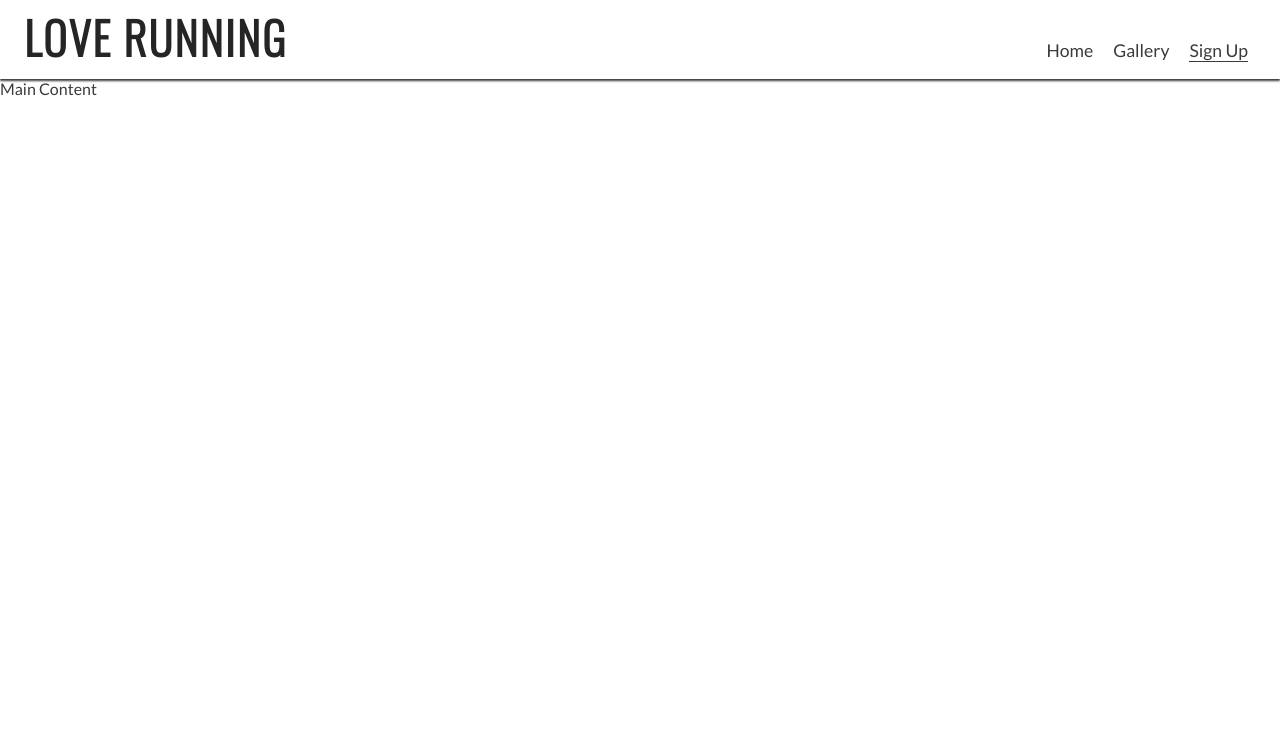
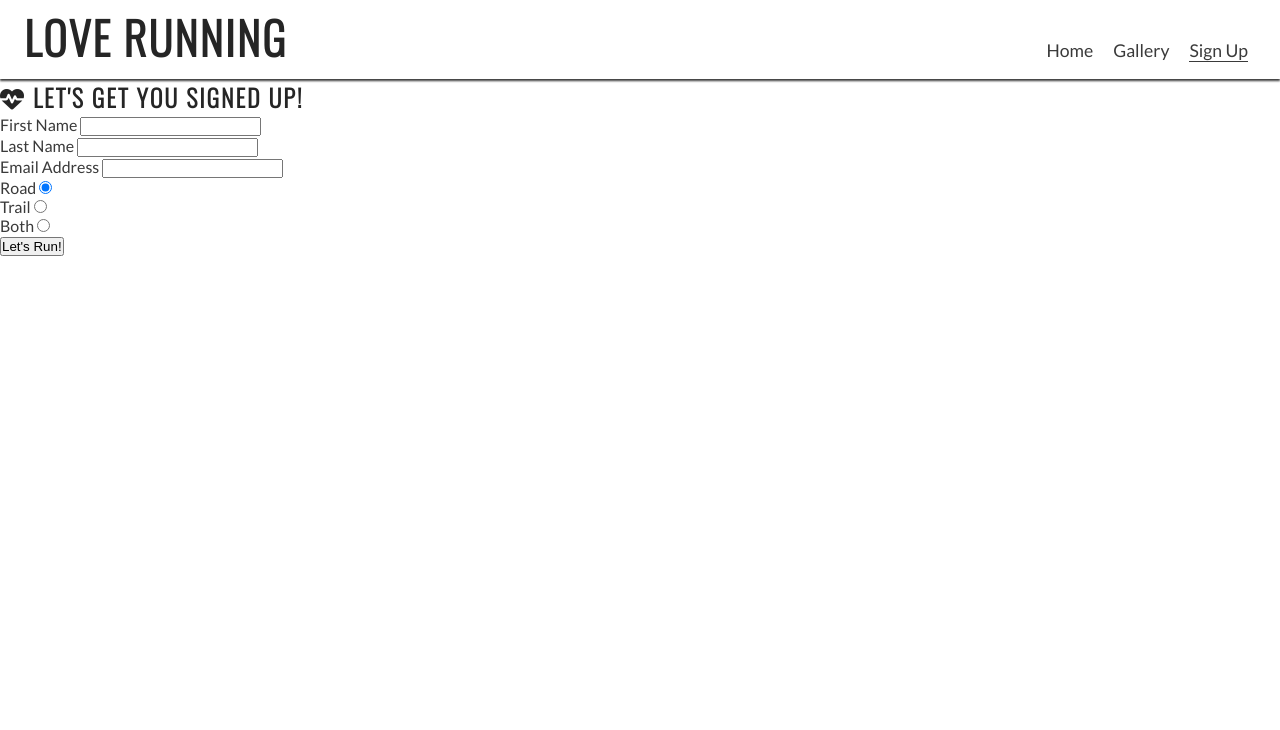
Before and after one commit to MarshallJD1/love-running, a plain HTML site: page signup.html in a window 1280 px wide. Shown: the top 730 px of the page. Drawn offline with nearby package versions, Linux system fonts and the light colour scheme.

Commit message:
Add signup form to signups page

```diff
--- a/signup.html
+++ b/signup.html
@@ -52,7 +52,37 @@
     </header>
 
     <!--Main element-->
-    <main>Main Content</main>
+    <main>
+        <section id="signup">
+            <form id="signup-form" method="POST" action="https://formdump.codeinstitute.net">
+                <h2><i class="fa-solid fa-heartbeat"></i> Let's get you signed up!</h2>
+                <label for="first-name">First Name</label>
+                <input type="text" name="first_name" id="first-name" class="text-input" required>
+                <br>
+                <label for="last-name">Last Name</label>
+                <input type="text" name="last_name" id="last-name" class="text-input" required>
+                <br>
+                <label for="email-address">Email Address</label>
+                <input type="email" name="email_address" id="email-address" class="text-input" required>
+                <br>
+                <div class="radio-buttons">
+                    <div>
+                        <label for="road">Road</label>
+                        <input type="radio" name="running_preference" id="road" value="road" required checked>
+                    </div>
+                    <div>
+                        <label for="trail">Trail</label>
+                        <input type="radio" name="running_preference" id="trail" value="trail" required>
+                    </div>
+                    <div>
+                        <label for="both">Both</label>
+                        <input type="radio" name="running_preference" id="both" value="both" required>
+                    </div>
+                </div>
+                <button type="submit" class="join-button">Let's Run!</button>
+            </form>
+        </section>
+    </main>
 
     <!--Footer element-->
     <footer>
```
